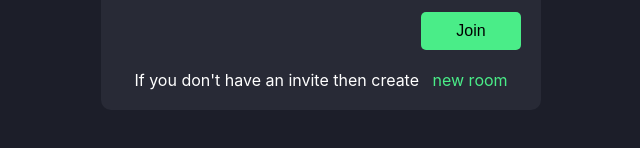
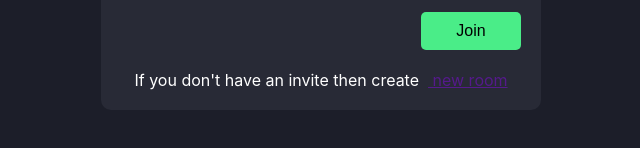
Before and after one commit to satpreetvirdi/codenator, a React (Create React App) app: page / in a window 1280 px wide. Shown: the part 478-626 px from the top of the page, without its empty margins (319-959 px from the left). Built offline with nearby package versions, Linux system fonts and the light colour scheme.

Commit message:
Room Id generation 01

```diff
--- a/package.json
+++ b/package.json
@@ -10,6 +10,7 @@
     "react-dom": "^18.1.0",
     "react-router-dom": "^6.4.4",
     "react-scripts": "5.0.1",
+    "uuid": "^9.0.0",
     "web-vitals": "^2.1.4"
   },
   "scripts": {
--- a/src/pages/Home.js
+++ b/src/pages/Home.js
@@ -1,18 +1,27 @@
-import React from 'react'
+import React, { useState } from 'react'
+import {v4} from "uuid"
+const Home = () => {
+    const  [roomId,setRoomId] = useState('');
+    const  [userName,setUserName] = useState('');
 
-const Home = () => {
+
+    const createNewRoom = (e) =>{
+        e.preventDefault();
+        const id = v4();
+        setRoomId(id);
+    }
     return (
         <div className='homePageWrapper'>
             <div className='formWrapper'>
                 <img src='/codenator.png' className='homePageLogo' alt='CodeItor'></img>
                 <h4 className='mainInvitation'> Paste Invitation ROOM ID</h4>
                 <div className='inputGroup'>
-                    <input className='inputBox' placeholder='Room ID'></input>
-                    <input className='inputBox' placeholder='User Name'></input>
+                    <input className='inputBox' placeholder='Room ID' onChange={(e)=>setRoomId(e.target.value )} value={roomId}></input>
+                    <input className='inputBox' placeholder='User Name' onChange={(e)=>setUserName(e.target.value)} value={userName}></input>
                     <button className='btn joinBtn'>Join</button>
                     <span className='createInfo'>
                         If you don't have an invite then create &nbsp;
-                        <a href='' className='createNewBtn'> new room</a>
+                        <a onClick={createNewRoom} href='' className='c'> new room</a>
                     </span>
                 </div>
             </div>
```
Also changed, not shown: 1 other file (tests, documents, lock files or other folders).
